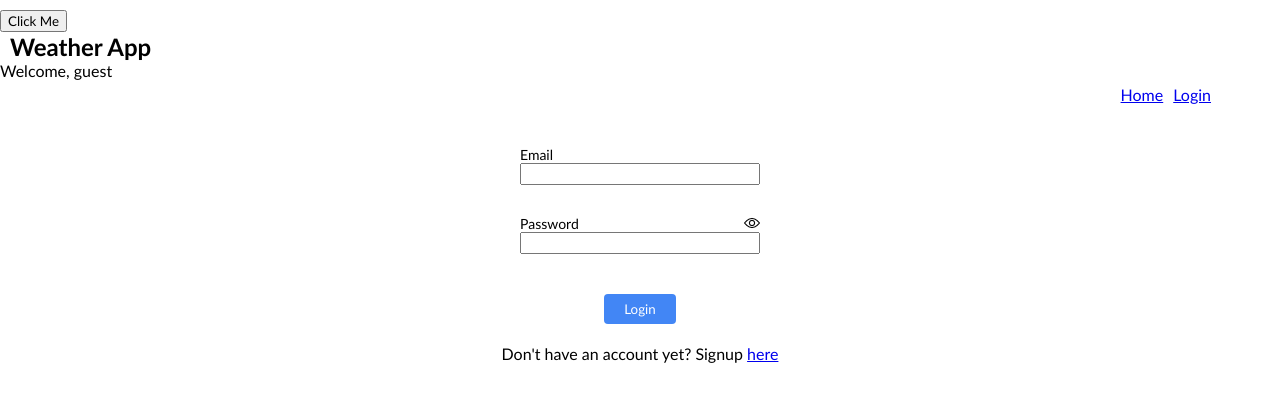
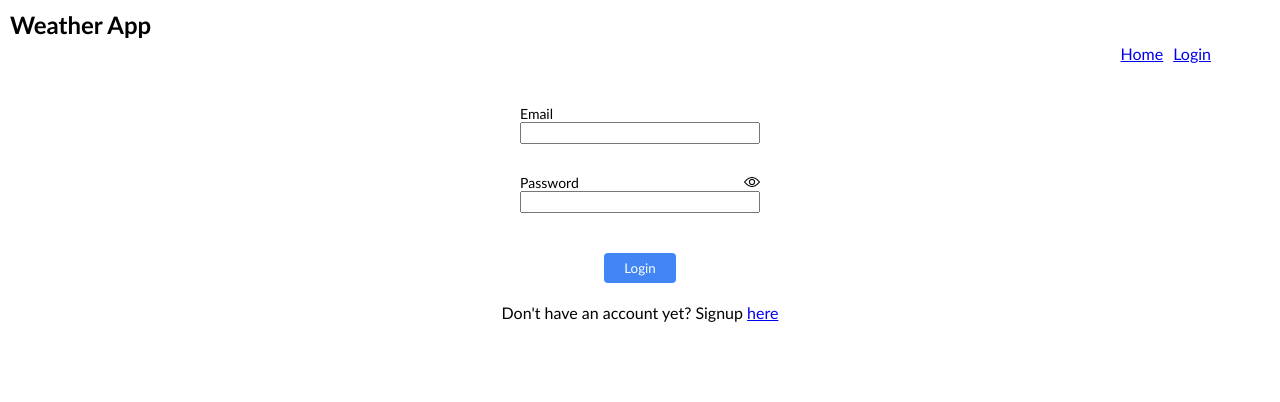
Before and after one commit to mtthwleung/Weather-App-Frontend, a React (Create React App) app: page /login in a window 1280 px wide. Shown: the top 402 px of the page. Built offline with nearby package versions, Linux system fonts and the light colour scheme.

Commit message:
frontend not sending session data correctly

```diff
--- a/src/Components/Auth/LoginForm.js
+++ b/src/Components/Auth/LoginForm.js
@@ -24,6 +24,8 @@ export default function LoginForm() {
 			method: "POST",
 			headers: {
 				"Content-Type": "application/json",
+				// "Accept": 'application/json',
+				// "Access-Control-Allow-Origin": 'http://localhost:3000/'
 			},
 			body: JSON.stringify(requestBody),
 		})
--- a/src/RootLayout.js
+++ b/src/RootLayout.js
@@ -4,33 +4,31 @@ import { useEffect, useState } from "react";
 
 export default function RootLayout() {
 
-  const [user, setUser] = useState(null);
+  // const [user, setUser] = useState(null);
 
-  const retrieveUser = async () => {
-    try {
-      const response = await fetch('http://localhost:8000/user');
-      if (response.ok) {
-        const data = await response.json();
-        setUser(data);
-      } else {
-        console.log("Error: ", response.status);
-      }
-    } catch (error) {
-      console.log("Error", error);
-    }
-  }
-
-  // useEffect(() => {
-  //   retrieveUser();
-  // }, [])
+  // const retrieveUser = async () => {
+  //   try {
+  //     const response = await fetch('http://localhost:8000/user', {
+  //       credentials: 'include',
+  //     });
+  //     if (response.ok) {
+  //       const data = await response.json();
+  //       setUser(data);
+  //     } else {
+  //       console.log("Error: ", response.status);
+  //     }
+  //   } catch (error) {
+  //     console.log("Error", error);
+  //   }
+  // }
 
   return (
     <div className="rootLayout">
       <header>
-        <button onClick={retrieveUser}>Click Me</button>
+        {/* <button onClick={retrieveUser}>Click Me</button> */}
         <nav>
           <h1 style={{ marginLeft: '10px' }}>Weather App</h1>
-          <p>{user ? `Welcome, ${user}` : 'Welcome, guest'}</p>
+          {/* <p>{user ? `Welcome, ${user}` : 'Welcome, guest'}</p>  */}
           <div className="navBar">
           <NavLink className="navItem" to="/">Home</NavLink>
           <NavLink className="navItem" to="login">Login</NavLink>
```
